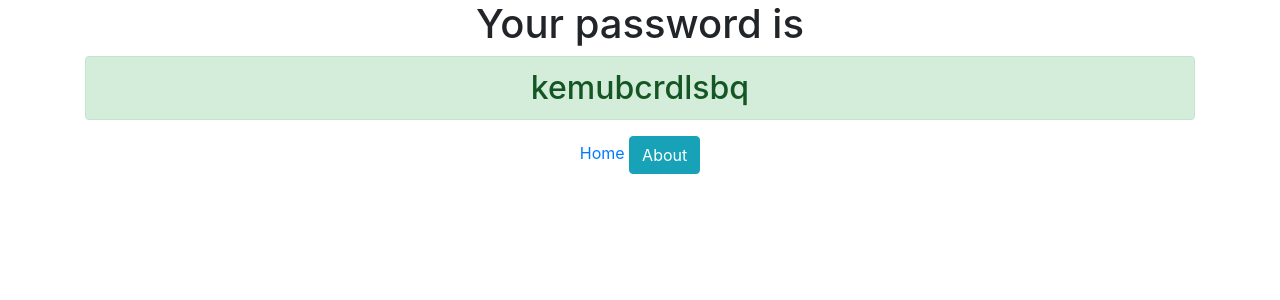
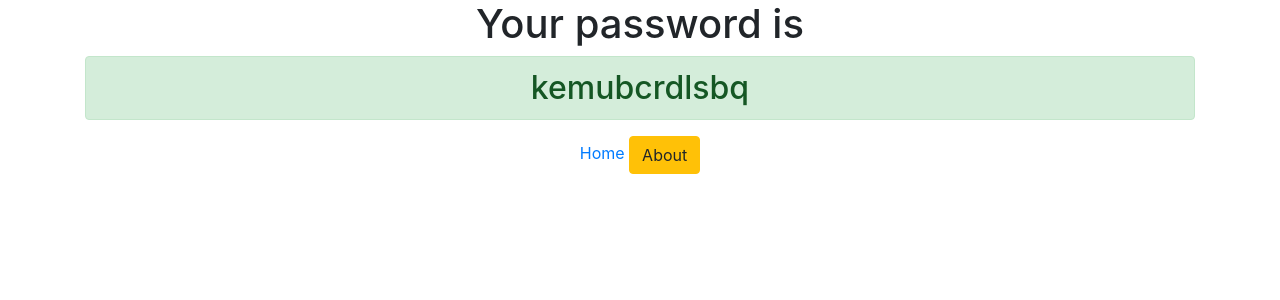
Before and after one commit to odinserobaba/django3-password-generator, a Django app: page /password/ in a window 1280 px wide. Shown: the top 300 px of the page. Run offline with Django 4.2, Linux system fonts and the light colour scheme.

Commit message:
3 commit

```diff
--- a/generator/templates/generator/password.html
+++ b/generator/templates/generator/password.html
@@ -1,9 +1,13 @@
+<link
+  rel="stylesheet"
+  href="https://cdn.jsdelivr.net/npm/bootstrap@4.4.1/dist/css/bootstrap.min.css"
+  integrity="sha384-Vkoo8x4CGsO3+Hhxv8T/Q5PaXtkKtu6ug5TOeNV6gBiFeWPGFN9MuhOf23Q9Ifjh"
+  crossorigin="anonymous"
+/>
 
-<link rel="stylesheet" href="https://cdn.jsdelivr.net/npm/bootstrap@4.4.1/dist/css/bootstrap.min.css" integrity="sha384-Vkoo8x4CGsO3+Hhxv8T/Q5PaXtkKtu6ug5TOeNV6gBiFeWPGFN9MuhOf23Q9Ifjh" crossorigin="anonymous">
-
-<div class="container text-center ">
-    <h1>Your password is</h1>
-    <h2 class="alert alert-success"> {{ password }} </h2>
-    <a href="{% url 'home' %}">Home</a>
-    <a href="{% url 'about' %}" class="btn btn-info">About</a>
+<div class="container text-center">
+  <h1>Your password is</h1>
+  <h2 class="alert alert-success">{{ password }}</h2>
+  <a href="{% url 'home' %}">Home</a>
+  <a href="{% url 'about' %}" class="btn btn-warning">About</a>
 </div>
```
